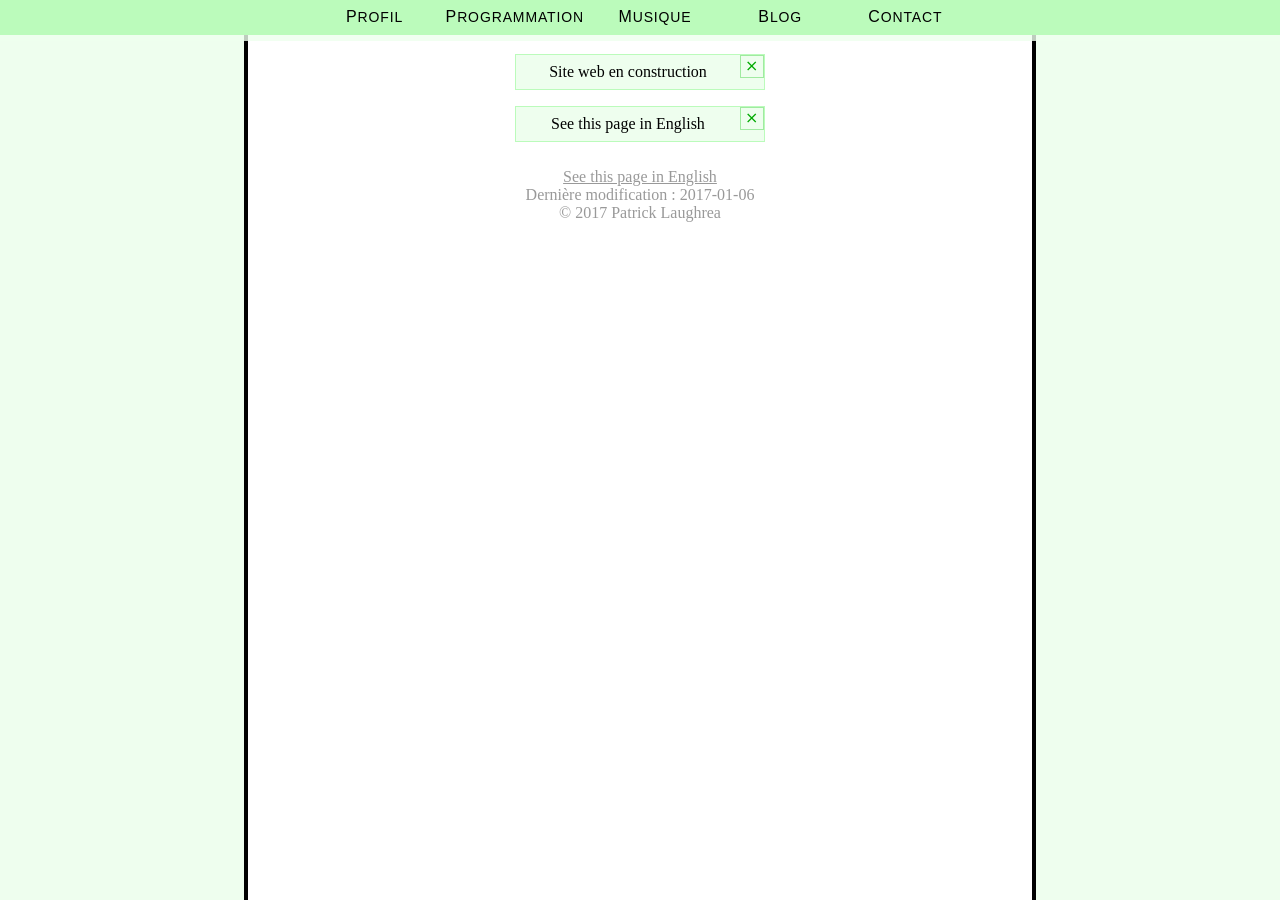
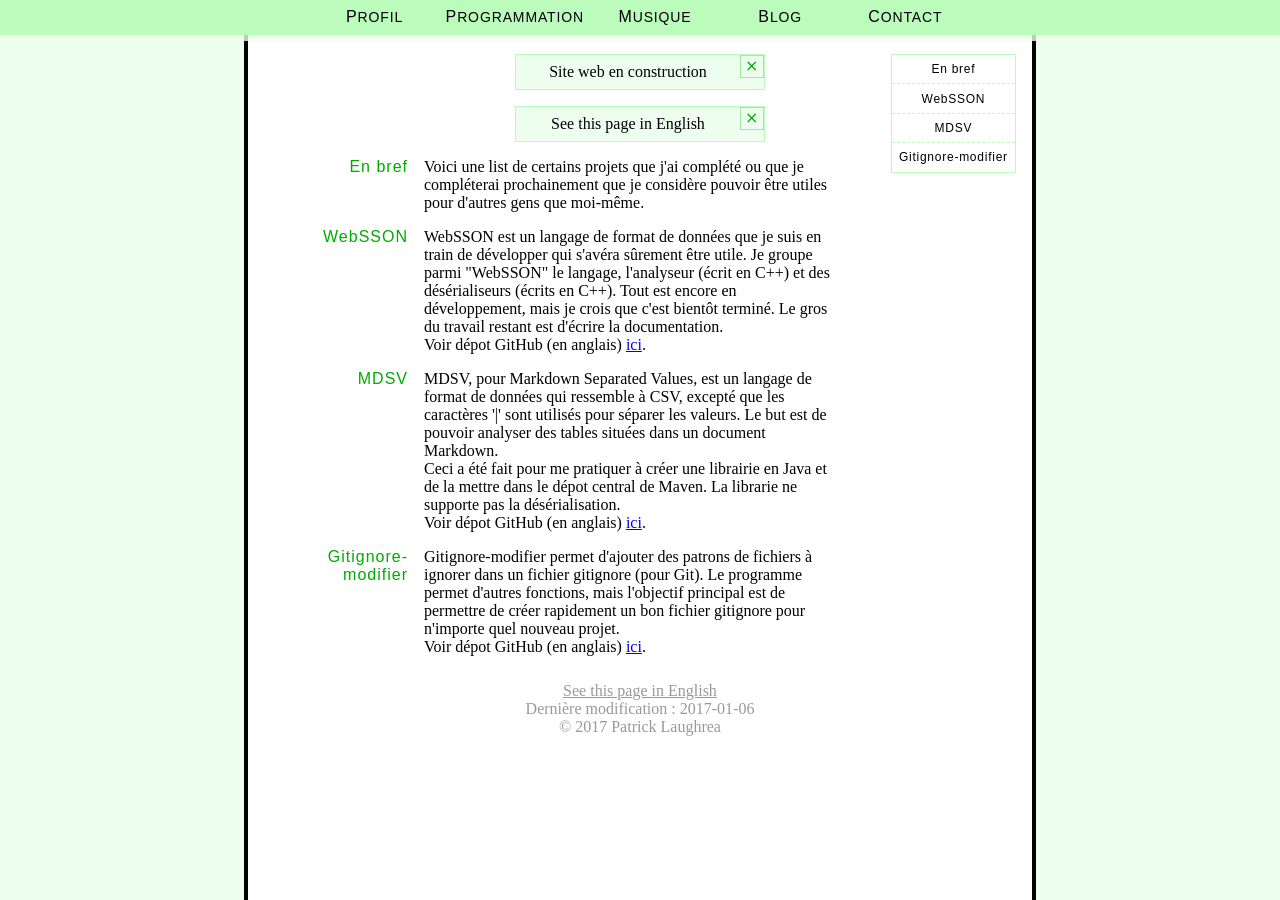
Before and after one commit to Pat-Laugh/pat-laugh.github.io, a Jekyll site: the page built from fr/programming/index.html, in a window 1280 px wide. Built offline with Jekyll 4.4.1, drawn with Linux system fonts in a browser that asks for light colours.

Commit message:
Addition of info in programming page

```diff
--- a/fr/programming/index.html
+++ b/fr/programming/index.html
@@ -5,4 +5,40 @@ link: programming
 last_modif: 2017-01-06
 permalink: /fr/programmation/
 redirect_from: /fr/programming/
+quick_list:
+ -  En bref
+ -  WebSSON
+ -  MDSV
+ -  Gitignore-modifier
+content_list:
+ - >
+    Voici une list de certains projets que j'ai complété ou que  je compléterai
+    prochainement que je considère pouvoir être utiles pour d'autres gens que
+    moi-même.
+ - >
+    WebSSON est un langage de format de données que je suis en train de
+    développer qui s'avéra sûrement être utile. Je groupe parmi "WebSSON" le
+    langage, l'analyseur (écrit en C++) et des désérialiseurs (écrits en C++).
+    Tout est encore en développement, mais je crois que c'est bientôt terminé.
+    Le gros du travail restant est d'écrire la documentation.
+    <br>
+    Voir dépot GitHub (en anglais) <a href="https://github.com/Pat-Laugh/WebssonProjects">ici</a>.
+ - >
+    MDSV, pour Markdown Separated Values, est un langage de format de données
+    qui ressemble à CSV, excepté que les caractères '|' sont utilisés pour
+    séparer les valeurs. Le but est de pouvoir analyser des tables situées dans
+    un document Markdown.
+    <br>
+    Ceci a été fait pour me pratiquer à créer une librairie en Java et de la
+    mettre dans le dépot central de Maven. La librarie ne supporte pas la
+    désérialisation.
+    <br>
+    Voir dépot GitHub (en anglais) <a href="https://github.com/Pat-Laugh/mdsv">ici</a>.
+ - >
+    Gitignore-modifier permet d'ajouter des patrons de fichiers à ignorer dans
+    un fichier gitignore (pour Git). Le programme permet d'autres fonctions,
+    mais l'objectif principal est de permettre de créer rapidement un bon
+    fichier gitignore pour n'importe quel nouveau projet.
+    <br>
+    Voir dépot GitHub (en anglais) <a href="https://github.com/Pat-Laugh/gitignore-modifier">ici</a>.
 ---
```
Also changed, not shown: en/programming/index.html (+32 -1 lines).
